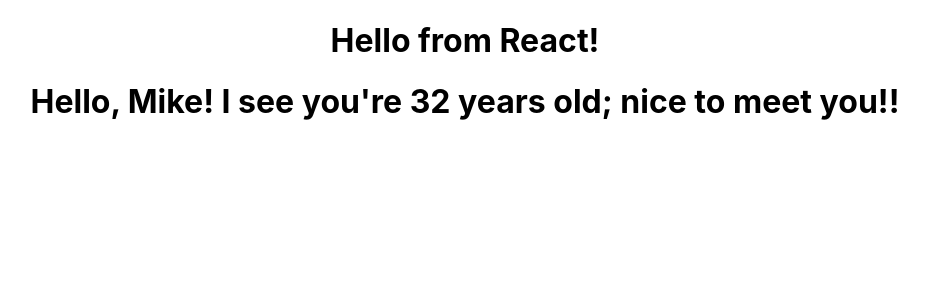
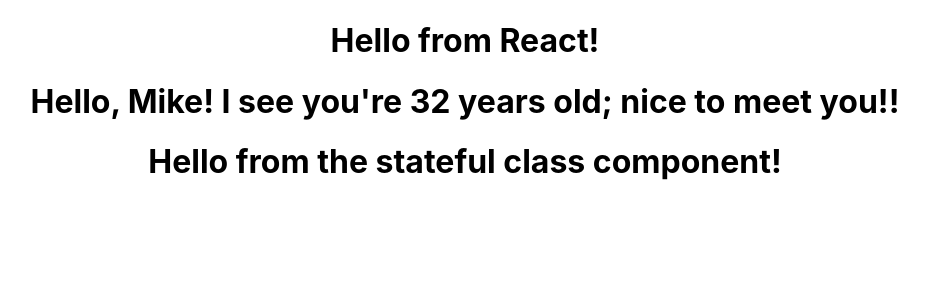
Before and after one commit to lestece/create-react-app, a React (Create React App) app in the folder my-app/: page / in a window 1280 px wide. Shown: the top 300 px of the page, without its empty margins (175-1103 px from the left). Built offline with nearby package versions, Linux system fonts and the light colour scheme.

Commit message:
Create a stateful class component

```diff
--- a/my-app/src/App.js
+++ b/my-app/src/App.js
@@ -2,12 +2,14 @@ import logo from './logo.svg';
 import './App.css';
 import FunctionalGreeting from './components/FunctionalGreetings';
 import FunctionalGreetingWithProps from './components/FunctionalGreetingsWithProps';
+import StatefulGreeting from './components/StatefulGreeting';
 
 function App() {
   return (
     <div className="App">
       <FunctionalGreeting />
       <FunctionalGreetingWithProps greeting="nice to meet you!" name="Mike" age="32"/>
+      <StatefulGreeting />
     </div>
   );
 }
--- /dev/null
+++ b/my-app/src/components/StatefulGreeting.js
@@ -0,0 +1,9 @@
+import React from "react";
+
+class StatefulGreeting extends React.Component{
+    render() {
+        return <h1>Hello from the stateful class component!</h1>
+    }
+}
+
+export default StatefulGreeting;
```
